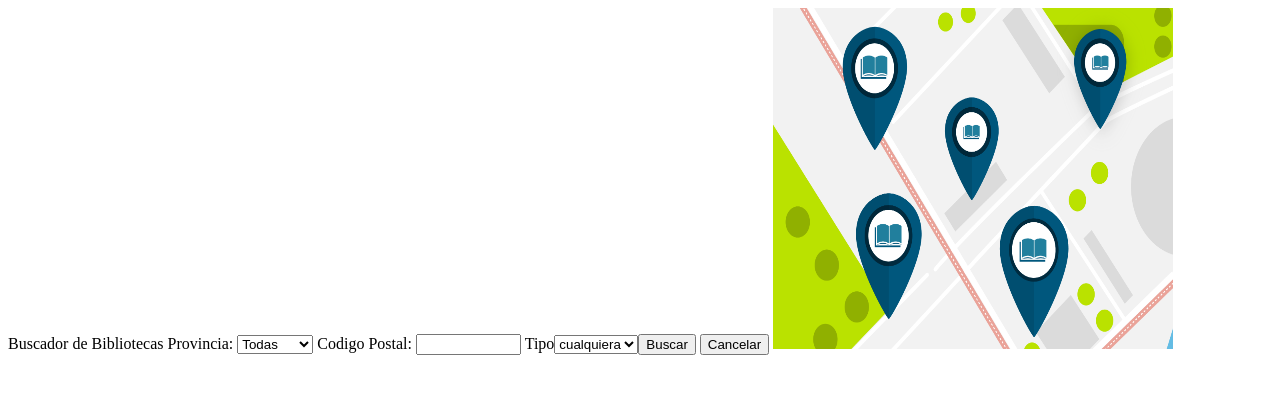
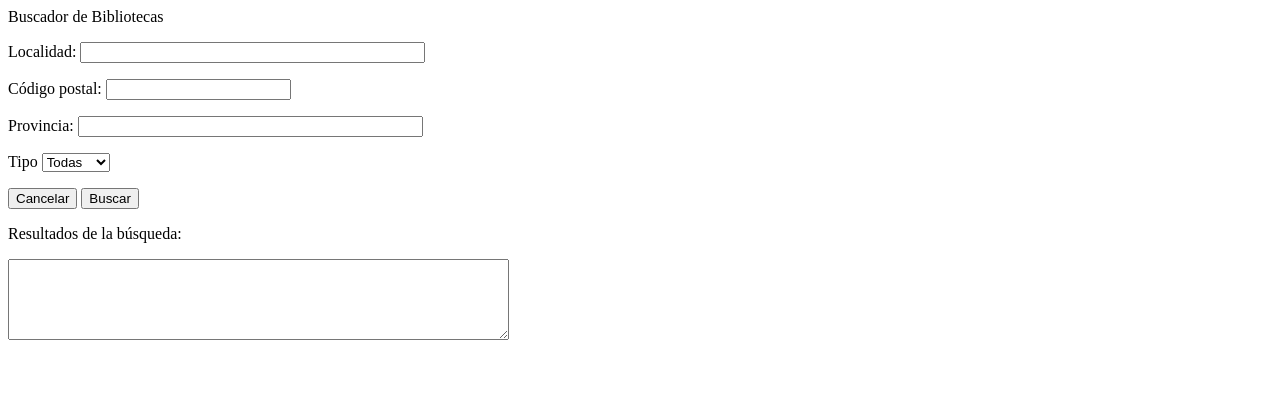
Before and after one commit to KuboSD/IEI2021-API, a website: page FrontEnd/busqueda.html in a window 1280 px wide. Drawn offline with Linux system fonts and the light colour scheme.

Commit message:
Version 0.2 Html busqueda

```diff
--- a/FrontEnd/busqueda.html
+++ b/FrontEnd/busqueda.html
@@ -1,50 +1,27 @@
 <html><head>
-    <link rel="stylesheet" type="text/css" href="/scripts/ProStyles.css">
-    <link rel="stylesheet" type="text/css" href="/screens/webopac_s1.css">
-    <script async="" src="//www.google-analytics.com/analytics.js"></script><script type="text/javascript" src="/scripts/elcontent.js"></script>
     <title>Buscador de bibliotecas</title>
+
+    <head>
+        Buscador de Bibliotecas
     </head>
+
     <body>
 
-    <td height="339">
-        Buscador de Bibliotecas
-    </td>
+        <form action="busqqueda" method="get">
+            <p>Localidad: <input type="text" name="Localidad" size="40"></p>
+            <p>Código postal: <input type="text" name="CP"></p>
+            <p>Provincia: <input type="text" name="Provincia" size="40"></p>
+            <p>Tipo <select>
+                    <option value="1">Todas</option>
+                    <option value="2">Publica </option>
+                    <option value="3">Privada </option>
+                </select>
+            </p>
+            <button>Cancelar</button>
+            <button>Buscar</button>
+        </form>
 
-
-    <tbody><tr><td>Provincia:</td><td>
-        <select name="b">
-            <option value="">Todas</option>
-            <option value="aacor">Euskadi</option>
-            <option value="aaco0">Cataluña</option>
-            <option value="aacoc">Valencia</option>
-            </select>
-    </td>
-
-
-    <tbody><tr><td><label for="l">Codigo Postal:</label>
-        <td>
-            <label for="name"></label>
-            <input type="text" id="name" name="name" required
-            minlength="5" maxlength="5" size="10">
-        </td>
-    </tr></tbody>
-
-    <tbody><tr><td><label for="m">Tipo</label></td><td><select id="m" name="m">
-    <option value="a">cualquiera</option>
-    <option value="">publica</option>
-    <option value="a">privada</option>
-    </table>
-
-    <input type="button" value="Buscar"> </input>
-    <input type="button" value="Cancelar"> </input>
-
-    <table>
-        <width= 200>
-        <img src="bibliotecas.png"
-            width="400"
-            height="341">
-        </width>
-    </table>
-
+        <p>Resultados de la búsqueda:</p>
+        <textarea name="resultado" cols="60" rows="5"></textarea>
 
     </body>
```
